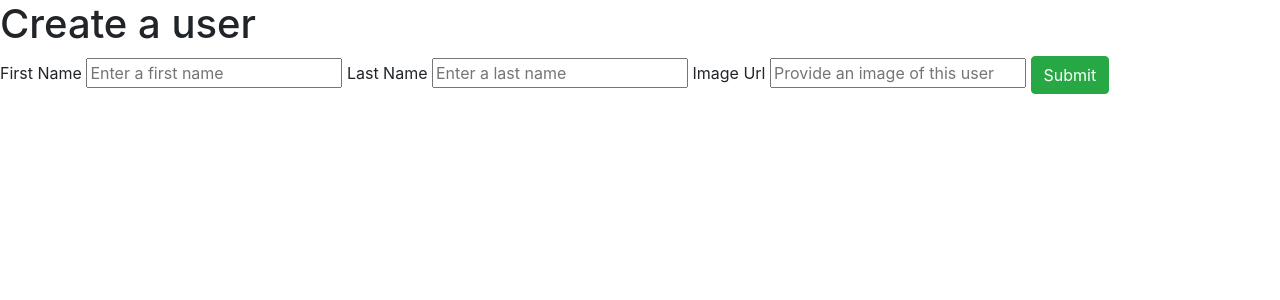
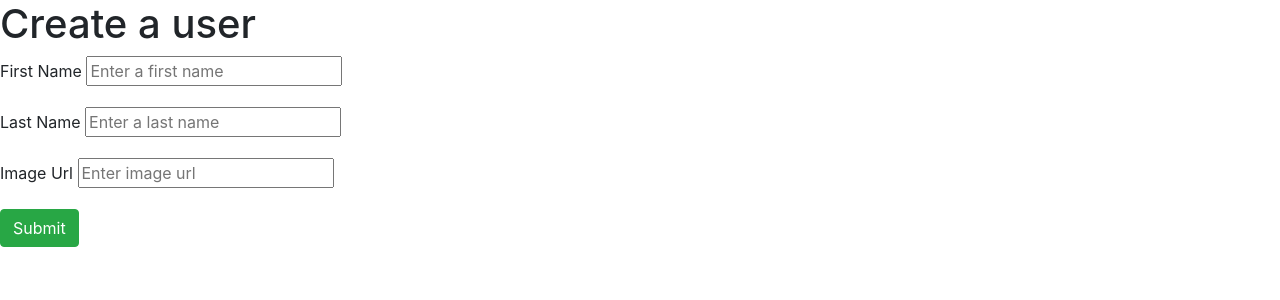
Before and after one commit to Sharqs/flask-blogly, a Flask app: page /users/new in a window 1280 px wide. Shown: the top 300 px of the page. Run offline with Flask 2, Linux system fonts and the light colour scheme; some libraries are stand-ins or nearby versions.

Commit message:
completed users route, started userDetails route, updated templates

```diff
--- a/flask-blogly/app.py
+++ b/flask-blogly/app.py
@@ -38,20 +38,24 @@ def new_user_submit():
 
 
 @app.route('/users/<int:user_id>')
-def user_page():
-    return render_template('/userDetails.html')
+def user_page(user_id):
+    profile = User.query.get_or_404(user_id)
+    print(profile)
+    return render_template('/userDetails.html', profile=profile)
 
 
 @app.route('/users/<int:user_id>/edit')
-def display_edit():
-    return render_template('editUser.html')
+def display_edit(user_id):
+    profile = User.query.get_or_404(user_id)
+    return render_template('editUser.html', profile=profile)
 
 
 @app.route('/users/<int:user_id>/edit', methods=["POST"])
-def edit_user():
+def edit_user(user_id):
+    profile = User.query.get_or_404(user_id)
+    profile
     return redirect('/users')
 
 @app.route('/users/<int:user_id>/delete')
-def delete_user():
-
+def delete_user(user_id):
     return redirect('/users')
--- a/flask-blogly/models.py
+++ b/flask-blogly/models.py
@@ -12,7 +12,7 @@ def connect_db(app):
 class User(db.Model):
     """user."""
 
-    __tablename__ = "user"
+    __tablename__ = "users"
 
     id = db.Column(db.Integer,
                     primary_key=True,
@@ -23,5 +23,5 @@ class User(db.Model):
     last_name = db.Column(db.String(50),
                      nullable=False,
                      unique=True)
-    image_url = db.Column(db.String(50),
+    image_url = db.Column(db.String(),
                      nullable=False)
--- a/flask-blogly/templates/newUser.html
+++ b/flask-blogly/templates/newUser.html
@@ -5,13 +5,19 @@
 {% endblock %}
 
 {% block content %}
-    <form action="">
-        <label for="first">First Name</label>
-        <input type="text" name="first" placeholder="Enter a first name" required>
-        <label for="last">Last Name</label>
-        <input type="text" name="last" placeholder="Enter a last name" required>
-        <label for="img">Image Url</label>
-        <input type="url" name="img" placeholder="Provide an image of this user" required>
+    <form action="/user" method="POST">
+        <div class="form-group">
+            <label for="first">First Name</label>
+            <input type="text" name="first" placeholder="Enter a first name" required>
+        </div>
+        <div class="form-group">
+            <label for="last">Last Name</label>
+            <input type="text" name="last" placeholder="Enter a last name" required>
+        </div>
+        <div class="form-group">
+            <label for="img">Image Url</label>
+            <input type="url" name="img" placeholder="Enter image url" required>
+        </div>
         <input type="submit" class="btn btn-success">
     </form>
 {% endblock %}
--- a/flask-blogly/templates/users.html
+++ b/flask-blogly/templates/users.html
@@ -7,7 +7,8 @@
 {% block content %}
     <ul>
     {% for user in user_list %}
-        <li>    </li>
+        <li><a href="/users/{{user.id}}">{{user.first_name}} {{user.last_name}}</a></li>
     {% endfor %}
     </ul>
+    <a class="btn btn-secondary" href="/users/new">New User</a>
 {% endblock %}
```
Also changed, not shown: flask-blogly/templates/editUser.html (+14 -8 lines), flask-blogly/templates/userDetails.html (+9 -2 lines).
